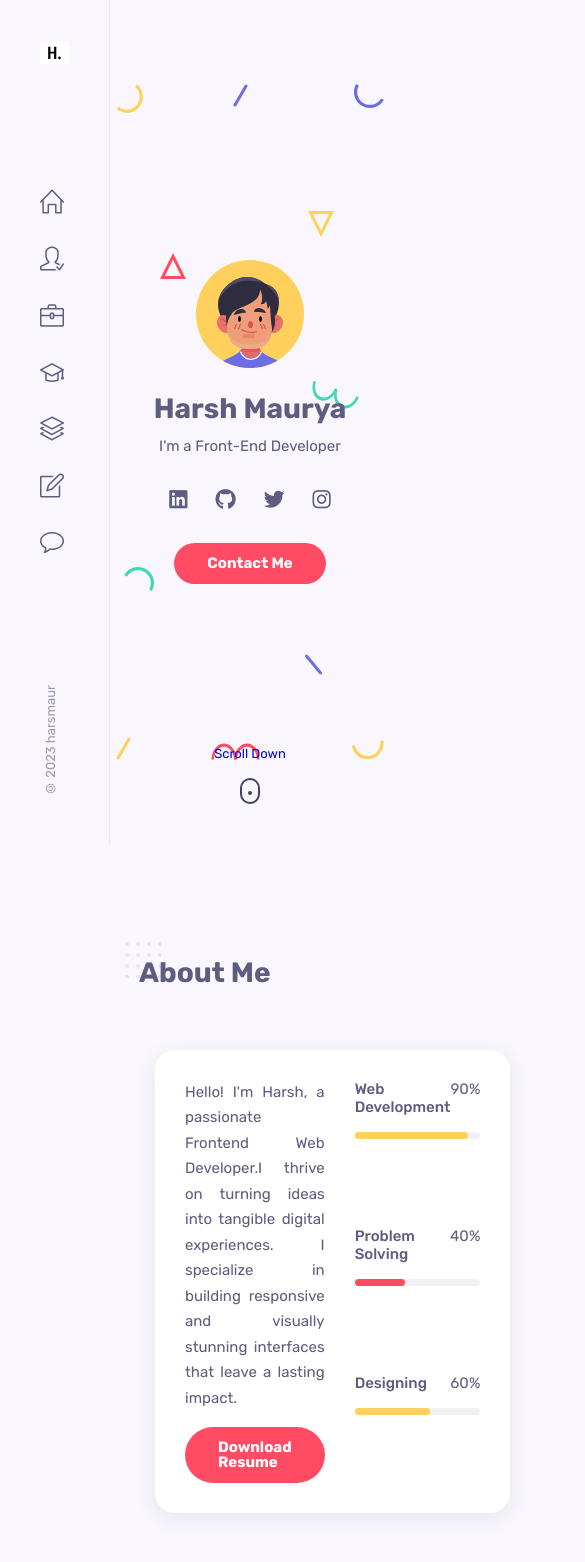
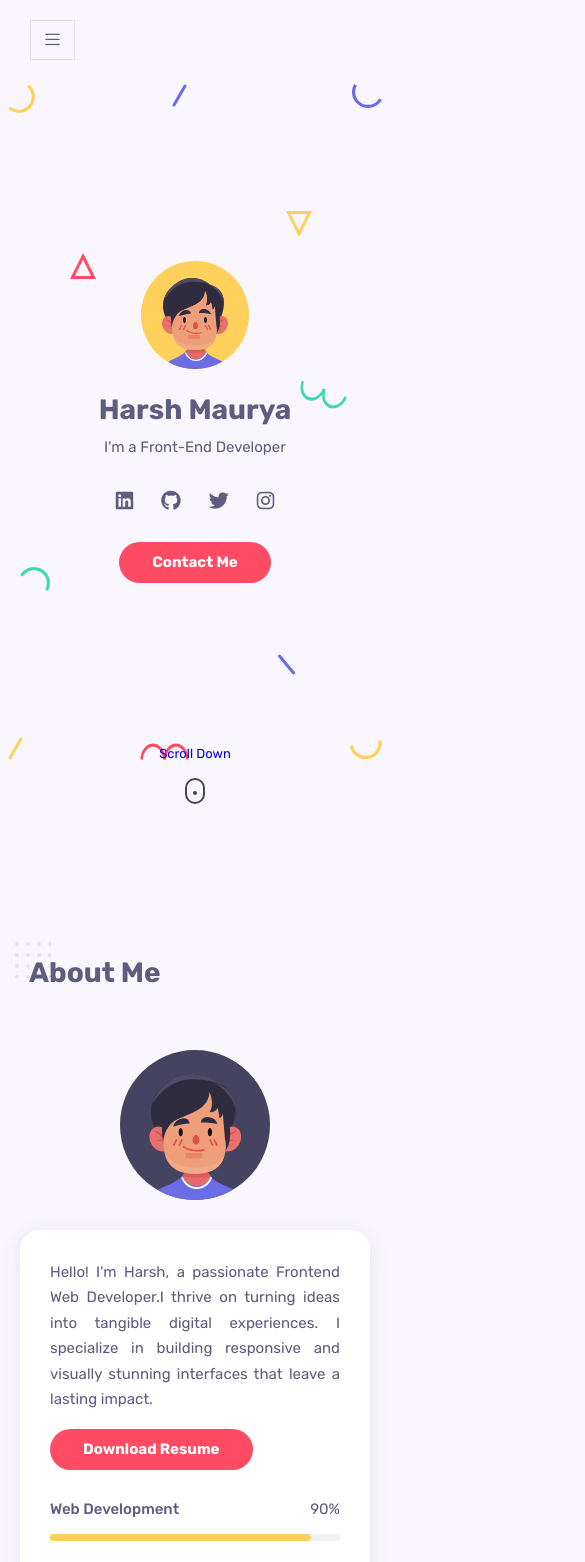
Before and after one commit to harsmaur/client, a React (Create React App) app: page / in a window 390 px wide. Shown: the top 1562 px of the page, 585 px wide, since content can reach past the window. Built offline with nearby package versions, Linux system fonts and the light colour scheme.

Commit message:
Contact Component

```diff
--- a/public/index.html
+++ b/public/index.html
@@ -2,7 +2,7 @@
 <html lang="en">
   <head>
     <meta charset="utf-8" />
-    <link rel="icon" href="src\assets\h-low-resolution-logo-black-on-white-background.svg" />
+    <link rel="icon" href="../src/assets/h-low-resolution-logo-black-on-white-background.svg" />
     <meta name="viewport" content="width=device-width, initial-scale=1" />
     <meta name="theme-color" content="#000000" />
     <meta
--- a/src/App.css
+++ b/src/App.css
@@ -1,3 +1,10 @@
 .main{
   margin-left: 110px;
 }
+
+
+@media screen and (max-width: 1024px){
+  .main{
+    margin-left: 0;
+  }
+}
--- a/src/Components/Sidebar/Sidebar.css
+++ b/src/Components/Sidebar/Sidebar.css
@@ -33,3 +33,27 @@
     transform: rotate(-180deg);
     writing-mode: vertical-rl;
 }
+
+.nav__toggle{
+    position: fixed;
+    top: 1.25rem;
+    left: 1.875rem;
+    cursor: pointer;
+    height: 40px;
+    width: 45px;
+    background-color: var(--body-color);
+    border: 1px solid #e8dfec;
+    display: flex;
+    justify-content: center;
+    align-items: center;
+    z-index: 1;
+
+}
+
+
+@media screen and (max-width: 1024px){
+    .aside{
+      left: -110px;
+    }
+
+  }
--- a/src/Components/Sidebar/Sidebar.jsx
+++ b/src/Components/Sidebar/Sidebar.jsx
@@ -5,6 +5,7 @@ import Logo from '../../assets/h-low-resolution-logo-black-on-white-background.s
 
 const Sidebar = () => {
   return(
+    <>
     <aside className='aside'>
       <a href="#home" className="nav__logo">
         <img src={Logo} alt="" />
@@ -62,7 +63,13 @@ const Sidebar = () => {
       <div className="nav__footer">
         <span className="copyright"> &copy; 2023 harsmaur</span>
       </div>
+
     </aside>
+
+    <div className="nav__toggle">
+      <i className="icon-menu"></i>
+    </div>
+    </>
   )
 }
 
--- a/src/Components/about/About.css
+++ b/src/Components/about/About.css
@@ -87,3 +87,46 @@
     font-size: var(--h1-font-size);
     color: #dedeea;
 }
+
+
+@media screen and (max-width: 1024px){
+    .about__container{
+      grid-template-columns: 720px;
+      justify-content: center;
+      row-gap: 1.875rem;
+    }
+    .about__data::before{
+        border-left: 10px solid transparent ;
+        border-right: 10px solid transparent;
+        border-bottom: 10px solid #fff;
+        left: -20px;
+    }
+
+    .about__img{
+        justify-self: center;
+
+    }
+
+    .about__box{
+        flex-direction: column;
+        row-gap: .5rem;
+        text-align: center;
+
+    }
+  }
+
+  @media screen and (max-width: 768px){
+          .about__container{
+           grid-template-columns: 350px;
+          }
+
+          .about__data::before{
+            left: 47%;
+
+          }
+
+         .about__data{
+            grid-template-columns: 1fr;
+            row-gap: 1.875rem;
+         }
+  }
--- a/src/Components/contact/Contact.css
+++ b/src/Components/contact/Contact.css
@@ -0,0 +1,50 @@
+.contact.section{
+   padding-bottom: 6.25rem;
+}
+
+.contact__container{
+    grid-template-columns: 4fr 8fr;
+    column-gap: 1.875rem;
+}
+
+.contact_title{
+    font-size: var(--h3-font-size);
+    margin-bottom: .5rem;
+}
+
+.contact__form-group{
+    display: grid;
+    grid-template-columns: repeat(2, 1fr);
+    column-gap: 1.5rem;
+}
+
+.contact__form-div{
+    position: relative;
+    margin-bottom: 1.875rem;
+    height: 3.75rem;
+}
+
+.contact__form-input{
+    position: absolute;
+    top: 0;
+    left: 0;
+    width: 100%;
+    height: 100%;
+    box-shadow: var(--shadow);
+    background-color: var(--container-color);
+    color: var(--text-color);
+    border: none;
+    outline: none;
+    border-radius: var(--border-radius);
+    padding: 0.625rem 1.875rem;
+    z-index: 1;
+}
+
+
+.contact__form-area{
+    height: 10.25rem;
+}
+.contact__form-area textarea{
+    resize: none;
+
+}
--- a/src/Components/contact/Contact.jsx
+++ b/src/Components/contact/Contact.jsx
@@ -1,9 +1,51 @@
 import React from 'react'
 import './Contact.css'
 
+
+
 const Contact = () => {
+
   return (
-    <div>Contact</div>
+
+    <section className="contact container section" id="contact">
+
+      <h2 className="section__title">Contact Me</h2>
+
+      <div className="contact__container grid">
+         <div className="contact__info">
+          <h3 className="contact title">Send me a mesaage</h3>
+          <p className="contact__details">Dont like Forms? Send me an email</p>
+         </div>
+         <form action="" className="contact__form">
+          <div className="contact__form-group">
+
+
+            <div className="contact__form-div">
+              <input type="text" className="contact__form-input" placeholder='Insert your name'/>
+            </div>
+
+            <div className="contact__form-div">
+              <input type="email" className="contact__form-input" placeholder='Insert your email'/>
+            </div>
+
+
+
+          </div>
+
+           <div className="contact__form-div">
+              <input type="text" className="contact__form-input" placeholder='Insert your Subject'/>
+            </div>
+
+            <div className="contact__form-div  contact__form-area">
+             <textarea name="" id="" cols="30" rows="10" className='contact__form-input' placeholder='Write Your Message'></textarea>
+            </div>
+
+            <button className="btn">Send Meassage</button>
+         </form>
+      </div>
+
+    </section>
+
   )
 }
 
--- a/src/Components/home/Home.css
+++ b/src/Components/home/Home.css
@@ -156,3 +156,11 @@
     right: 2%;
     bottom: 10%;
 }
+
+
+@media screen and (max-width: 1024px){
+    .home__social-link{
+        font-size: 1.25rem;
+    }
+
+  }
--- a/src/Components/home/Home.jsx
+++ b/src/Components/home/Home.jsx
@@ -7,7 +7,7 @@ import Shapes from './Shapes'
 
 const Home = () => {
   return (
-    <section className="home container">
+    <section className="home container " id='home'>
 
 
       <div className="intro">
```
